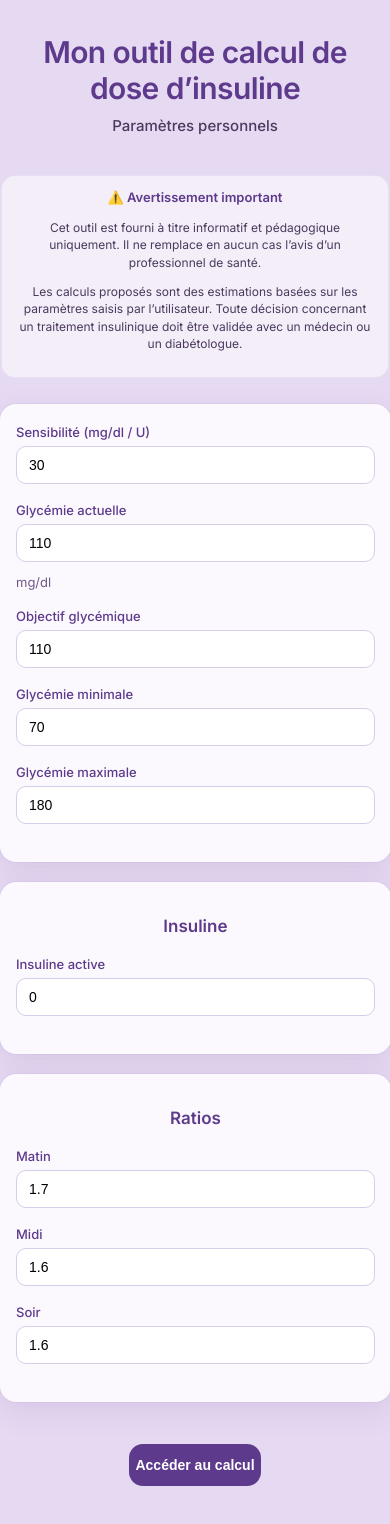
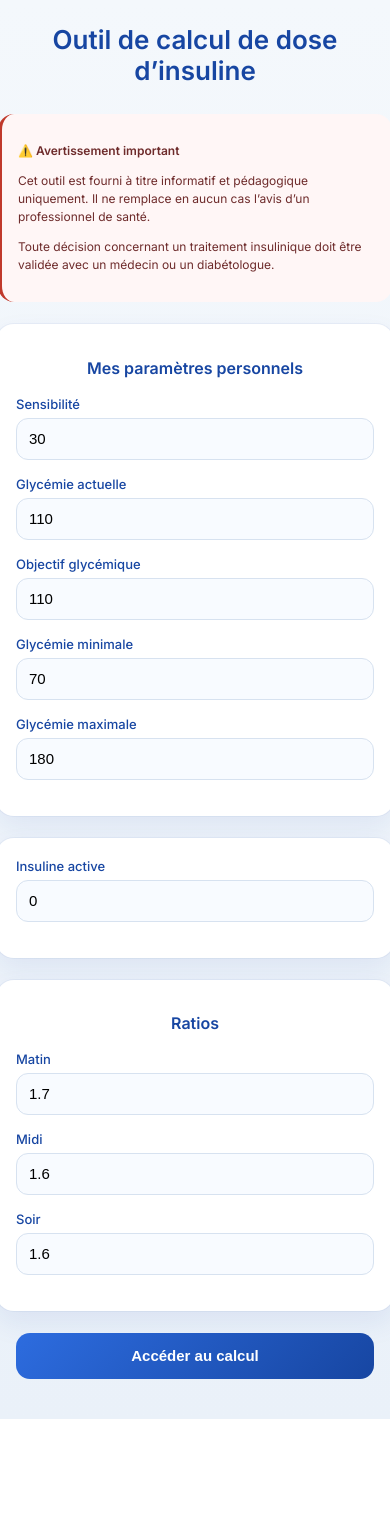
Before and after one commit to desdemone/calculateur-insuline, a React (Create React App) app: page / in a window 390 px wide. After the commit the page ends 1419 px from the top, so only its background shows below. Built offline with nearby package versions, Linux system fonts and the light colour scheme.

Commit message:
Modif couleur centrage

```diff
--- a/src/App.css
+++ b/src/App.css
@@ -1,122 +1,120 @@
-/* ============================= */
-/* BASE */
-/* ============================= */
+/* ===================================== */
+/* BASE – MOBILE FIRST */
+/* ===================================== */
 
 html,
 body {
   margin: 0;
   padding: 0;
-  background-color: #E6D9F2;
   font-family: 'Inter', system-ui, sans-serif;
+  background: linear-gradient(180deg, #F4F8FC 0%, #EAF1F9 100%);
+  color: #1E2A38;
   -webkit-font-smoothing: antialiased;
 }
 
 .App {
-  width: 100%;
   min-height: 100vh;
-  padding-bottom: 40px;
-}
-
-/* ============================= */
-/* HEADER */
-/* ============================= */
-
-.header {
-  padding: 56px 16px 28px;
-  text-align: center;
-}
-
-.title {
-  margin: 0;
-  font-size: 44px;
-  font-weight: 600;
-  line-height: 1.15;
-  letter-spacing: -0.02em;
-  color: #5D3A8C;
-}
-
-.subtitle-intro {
-  margin: 10px 0 22px;
-  font-size: 17px;
-  font-weight: 500;
-  color: #4A3A5E;
-  text-align: center;
-}
-
-/* ============================= */
-/* SECTION */
-/* ============================= */
-
-.section {
+  padding: 24px 16px 40px;
   display: flex;
   flex-direction: column;
   align-items: center;
 }
 
-/* ============================= */
+/* ===================================== */
+/* SECTION WRAPPER */
+/* ===================================== */
+
+.section {
+  width: 100%;
+  max-width: 420px;
+  display: flex;
+  flex-direction: column;
+  align-items: center;
+}
+
+/* ===================================== */
+/* HEADER */
+/* ===================================== */
+
+.header {
+  text-align: center;
+  margin-bottom: 28px;
+}
+
+.title {
+  margin: 0;
+  font-size: 26px;
+  font-weight: 600;
+  color: #1746A2;
+  line-height: 1.2;
+}
+
+.subtitle-intro {
+  margin-top: 6px;
+  font-size: 14px;
+  font-weight: 500;
+  color: #5A6E87;
+}
+
+/* ===================================== */
 /* CARD */
-/* ============================= */
+/* ===================================== */
 
 .card {
-  background-color: #FBF9FD;
+  width: 100%;
+  background: #FFFFFF;
   border-radius: 18px;
-  padding: 28px;
-
-  max-width: 360px;
-  width: 100%;
-
-  margin: 0 auto 28px;
-
+  padding: 20px;
+  margin-bottom: 22px;
   box-shadow:
-    0 10px 30px rgba(93, 58, 140, 0.10),
-    0 0 0 1px rgba(93, 58, 140, 0.05);
+    0 12px 28px rgba(23, 70, 162, 0.08),
+    0 0 0 1px rgba(23, 70, 162, 0.05);
 }
 
 .subtitle {
-  margin-bottom: 20px;
-  font-size: 19px;
+  text-align: center;
+  font-size: 16px;
   font-weight: 600;
-  color: #5D3A8C;
-  text-align: center;
+  margin-bottom: 18px;
+  color: #1746A2;
 }
 
-/* ============================= */
+/* ===================================== */
 /* FIELDS */
-/* ============================= */
+/* ===================================== */
 
 .field {
-  margin-bottom: 18px;
+  margin-bottom: 16px;
 }
 
 label {
   display: block;
+  font-size: 13px;
+  font-weight: 500;
   margin-bottom: 6px;
-  font-size: 14px;
-  font-weight: 500;
-  color: #5D3A8C;
+  color: #1746A2;
 }
 
 input,
 select {
   width: 100%;
   height: 42px;
+  border-radius: 12px;
+  border: 1px solid #D7E2F0;
   padding: 0 12px;
   font-size: 15px;
-  border-radius: 10px;
-  border: 1px solid #D6CDEA;
-  background-color: #FFFFFF;
+  background: #F8FBFF;
   box-sizing: border-box;
-  transition: 0.2s ease;
+  transition: all 0.2s ease;
 }
 
 input:focus,
 select:focus {
   outline: none;
-  border-color: #5D3A8C;
-  box-shadow: 0 0 0 2px rgba(93, 58, 140, 0.12);
+  border-color: #2D6CDF;
+  box-shadow: 0 0 0 3px rgba(45, 108, 223, 0.15);
+  background: #FFFFFF;
 }
-
-/* Units */
 
 .input-unit {
   display: flex;
@@ -125,139 +123,84 @@ select:focus {
 }
 
 .unit {
-  font-size: 13px;
-  color: #6F5A8A;
-  white-space: nowrap;
+  font-size: 12px;
+  color: #5A6E87;
 }
 
-/* ============================= */
+/* ===================================== */
+/* MEDICAL DISCLAIMER */
+/* ===================================== */
+
+.medical-disclaimer {
+  width: 100%;
+  background: #FFF6F6;
+  border-radius: 16px;
+  padding: 16px;
+  margin-bottom: 22px;
+  border-left: 4px solid #C0392B;
+  font-size: 12px;
+  line-height: 1.5;
+  color: #6E2B2B;
+}
+
+.medical-disclaimer-title {
+  font-weight: 600;
+  margin-bottom: 6px;
+}
+
+/* ===================================== */
+/* BUTTON */
+/* ===================================== */
+
+button {
+  width: 100%;
+  height: 46px;
+  border-radius: 14px;
+  border: none;
+  font-size: 15px;
+  font-weight: 600;
+  background: linear-gradient(135deg, #2D6CDF 0%, #1746A2 100%);
+  color: white;
+  cursor: pointer;
+  transition: 0.2s ease;
+}
+
+button:hover {
+  transform: translateY(-2px);
+  box-shadow: 0 8px 20px rgba(23, 70, 162, 0.25);
+}
+/* ===================================== */
 /* RATIOS GRID */
-/* ============================= */
+/* ===================================== */
 
 .ratios-grid {
   display: grid;
-  grid-template-columns: 80px 1fr;
-  row-gap: 14px;
+  grid-template-columns: 90px 1fr;
+  row-gap: 12px;
   column-gap: 10px;
   align-items: center;
 }
 
 .ratio-label {
-  font-size: 14px;
   font-weight: 500;
-  color: #6F5A8A;
+  color: #1746A2;
 }
 
-/* ============================= */
-/* BUTTON */
-/* ============================= */
+/* ===================================== */
+/* DESKTOP */
+/* ===================================== */
 
-button {
-  width: 100%;
-  height: 44px;
-  margin-top: 22px;
-  font-size: 15px;
-  font-weight: 600;
-  background-color: #5D3A8C;
-  color: white;
-  border: none;
-  border-radius: 14px;
-  cursor: pointer;
-  transition: 0.2s ease;
-}
-
-button:hover {
-  background-color: #7A54B2;
-  transform: translateY(-1px);
-}
-
-/* ============================= */
-/* MEDICAL DISCLAIMER */
-/* ============================= */
-
-.medical-disclaimer {
-  max-width: 360px;
-  width: 100%;
-  margin: 0 auto 26px;
-  padding: 14px 18px;
-
-  font-size: 12.5px;
-  line-height: 1.45;
-  text-align: center;
-
-  color: #4A3A5E;
-  background-color: rgba(255,255,255,0.55);
-  border-radius: 14px;
-  border: 1px solid rgba(93, 58, 140, 0.08);
-}
-
-.medical-disclaimer-title {
-  margin: 0 0 6px;
-  font-size: 13px;
-  font-weight: 600;
-  color: #5D3A8C;
-}
-
-/* ============================= */
-/* RESPONSIVE MOBILE */
-/* ============================= */
-
-@media (max-width: 480px) {
-
-  .header {
-    padding: 34px 16px 18px;
-  }
+@media (min-width: 768px) {
 
   .title {
-    font-size: 30px;
-    line-height: 1.2;
+    font-size: 36px;
   }
 
   .subtitle-intro {
-    font-size: 15px;
+    font-size: 16px;
   }
 
-  .subtitle {
-    font-size: 17px;
-  }
-
-  .card {
-    max-width: 92%;
-    padding: 20px 16px;
-    margin-bottom: 20px;
-    border-radius: 16px;
-  }
-
-  .medical-disclaimer {
-    max-width: 92%;
-    padding: 12px 14px;
-    font-size: 12px;
-  }
-
-  label {
-    font-size: 13px;
-  }
-
-  input,
-  select {
-    height: 38px;
-    font-size: 14px;
-  }
-
-  .input-unit {
-    flex-wrap: wrap;
-  }
-
-  .unit {
-    margin-top: 4px;
-  }
-
-  button {
-    height: 42px;
-    font-size: 14px;
-  }
-
-  .ratios-grid {
-    grid-template-columns: 1fr;
+  .section {
+    max-width: 480px;
   }
 }
--- a/src/Page1.js
+++ b/src/Page1.js
@@ -16,48 +16,48 @@ function Page1({
   return (
     <div className="App">
       <Header
-        title="Mon outil de calcul de dose d’insuline"
-        subtitle="Paramètres personnels"
+        title="Outil de calcul de dose d’insuline"
+
       />
+
+      <div className="section">
+
         <div className="medical-disclaimer">
           <p className="medical-disclaimer-title">
             ⚠️ Avertissement important
           </p>
-
           <p>
             Cet outil est fourni à titre informatif et pédagogique uniquement.
             Il ne remplace en aucun cas l’avis d’un professionnel de santé.
           </p>
-
           <p>
-    Les calculs proposés sont des estimations basées sur les paramètres
-    saisis par l’utilisateur. Toute décision concernant un traitement
-    insulinique doit être validée avec un médecin ou un diabétologue.
+            Toute décision concernant un traitement insulinique doit être validée
+            avec un médecin ou un diabétologue.
           </p>
         </div>
 
-      <div className="section">
+        <div className="card">
+          <h2 className="subtitle">Mes paramètres personnels</h2>
 
-        <div className="card">
           <div className="field">
-            <label>Sensibilité (mg/dl / U)</label>
+            <label>Sensibilité </label>
             <input
               type="number"
               value={sensitivity}
               onChange={(e) => setSensitivity(Number(e.target.value))}
             />
+
           </div>
+
           <div className="field">
             <label>Glycémie actuelle</label>
             <div className="input-unit">
               <input
                 type="number"
-      min="40"
-      max="500"
                 value={glycemia}
                 onChange={(e) => setGlycemia(Number(e.target.value))}
               />
-    <span className="unit">mg/dl</span>
+
             </div>
           </div>
 
@@ -90,10 +90,9 @@ function Page1({
         </div>
 
         <div className="card">
-          <h2 className="subtitle">Insuline</h2>
 
           <div className="field">
-            <label>Insuline active </label>
+            <label>Insuline active</label>
             <input
               type="number"
               step="0.1"
@@ -101,8 +100,6 @@ function Page1({
               onChange={(e) => setActiveInsulin(Number(e.target.value))}
             />
           </div>
-
-
         </div>
 
         <div className="card">
@@ -139,7 +136,7 @@ function Page1({
           </div>
         </div>
 
-        <Link to="/page2">
+        <Link to="/page2" style={{ width: "100%" }}>
           <button>Accéder au calcul</button>
         </Link>
 
--- a/src/components/RatiosCard.jsx
+++ b/src/components/RatiosCard.jsx
@@ -3,15 +3,16 @@ function RatiosCard({ ratioMatin, ratioMidi, ratioSoir }) {
     <div className="card">
       <h2 className="subtitle">Vos ratios</h2>
 
-      <p style={{ marginLeft: "40px" }}>
-        Matin : {ratioMatin} U / 10 g
-      </p>
-      <p style={{ marginLeft: "40px" }}>
-        Midi : {ratioMidi} U / 10 g
-      </p>
-      <p style={{ marginLeft: "40px" }}>
-        Soir : {ratioSoir} U / 10 g
-      </p>
+      <div className="ratios-grid">
+        <span className="ratio-label">Matin</span>
+        <span>{ratioMatin} U / 10 g</span>
+
+        <span className="ratio-label">Midi</span>
+        <span>{ratioMidi} U / 10 g</span>
+
+        <span className="ratio-label">Soir</span>
+        <span>{ratioSoir} U / 10 g</span>
+      </div>
     </div>
   );
 }
--- a/src/index.css
+++ b/src/index.css
@@ -1,13 +1,7 @@
+/* Reset minimal */
+
 html,
 body {
-  height: 100%;
   margin: 0;
-  background-color: #E6D9F2; /* fond parme clair */
-  font-family: 'Inter', system-ui, -apple-system,
-               BlinkMacSystemFont, 'Segoe UI',
-               Roboto, sans-serif;
+  padding: 0;
 }
-
-#root {
-  min-height: 100vh;
-}
```
Lines whose indentation alone changed are shown as unchanged.
